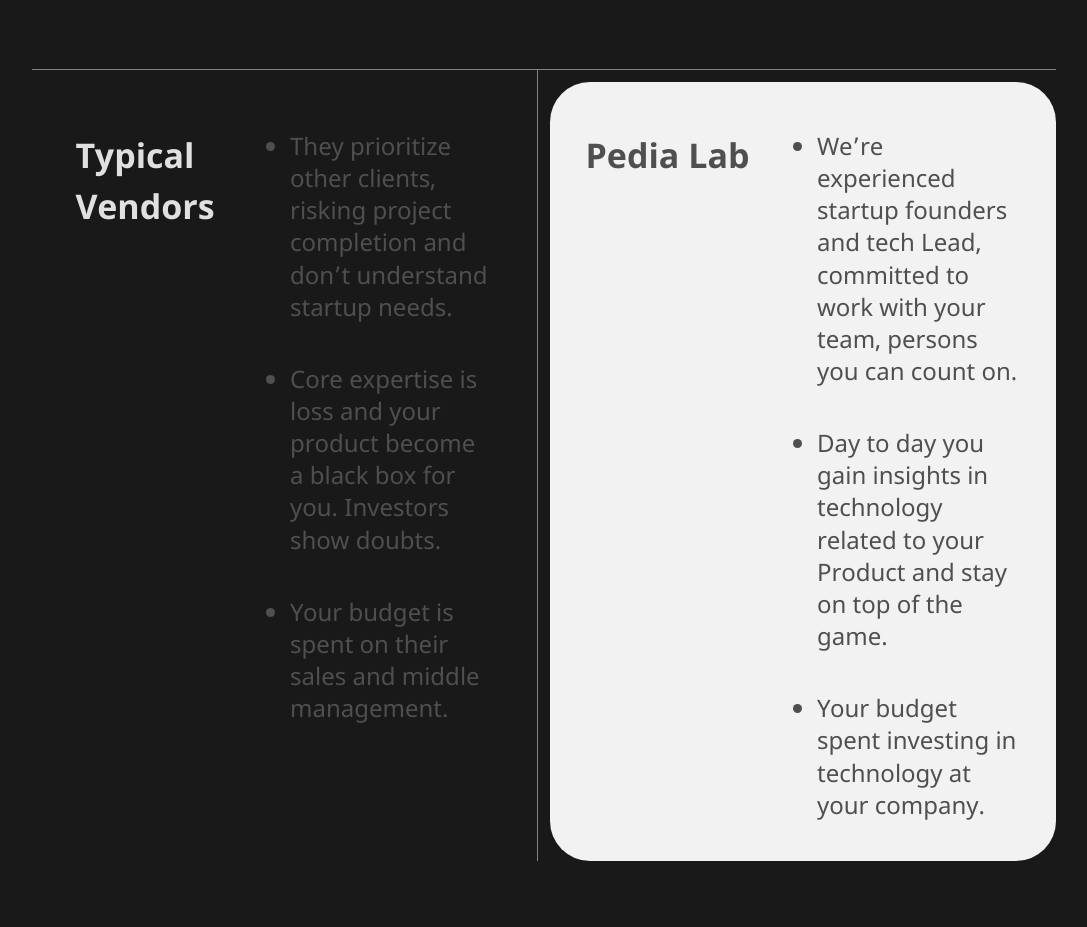
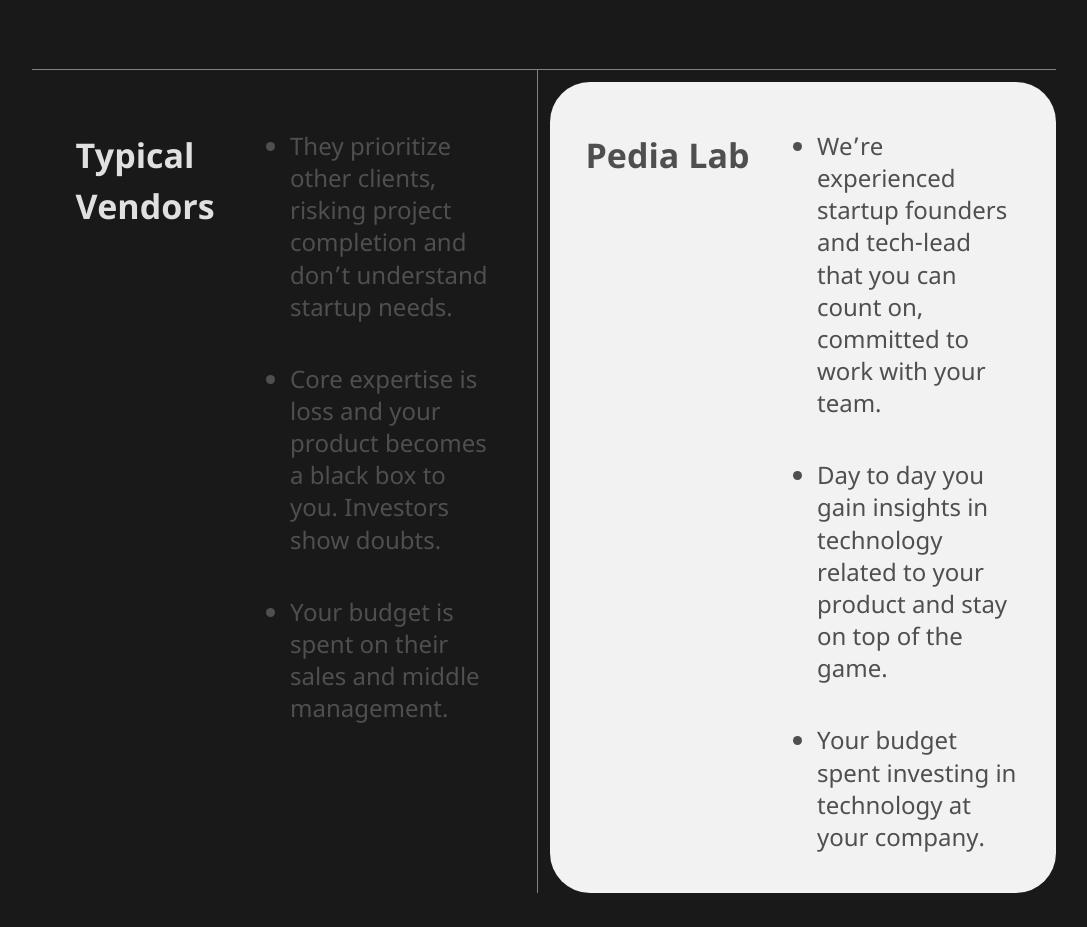
Before and after one commit to pedialab/pedialab.io, a Next.js app: page / in a window 1280 px wide. Shown: the part 3680-4607 px from the top of the page, without its empty margins (96-1183 px from the left). Built offline with nearby package versions, Linux system fonts and the light colour scheme.

Commit message:
fix: update copywritings

```diff
--- a/page-container/index-page/VendorDifference.tsx
+++ b/page-container/index-page/VendorDifference.tsx
@@ -9,15 +9,15 @@
     title: 'Typical Vendors',
     lists: [
       'They prioritize other clients, risking project completion and don’t understand startup needs.',
-      'Core expertise is loss and your product become a black box for you. Investors show doubts.',
+      'Core expertise is loss and your product becomes a black box to you. Investors show doubts.',
       'Your budget is spent on their sales and middle management.'
     ]
   },
   pedialab: {
     title: 'Pedia Lab',
     lists: [
-      'We’re experienced startup founders and tech Lead, committed to work with your team, persons you can count on.',
-      'Day to day you gain insights in technology related to your Product and stay on top of the game.',
+      'We’re experienced startup founders and tech-lead that you can count on, committed to work with your team.',
+      'Day to day you gain insights in technology related to your product and stay on top of the game.',
       'Your budget spent investing in technology at your company.'
     ]
   }
```
Also changed, not shown: 1 other file (tests, documents, lock files or other folders).
